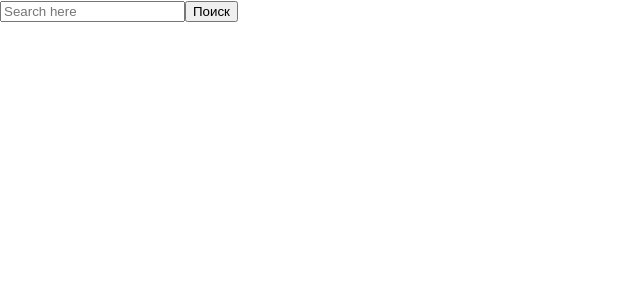
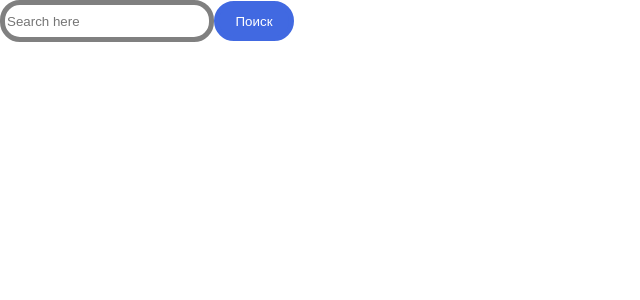
Before and after one commit to ilyasidorchik/sdamgia-homework-alyona, a React (Create React App) app: page / in a window 1280 px wide. Shown: the top 300 px of the page, without its empty margins (0-640 px from the left). Built offline with nearby package versions, Linux system fonts and the light colour scheme.

Commit message:
#10 add style for input and button

```diff
--- a/src/App.css
+++ b/src/App.css
@@ -36,3 +36,17 @@
     transform: rotate(360deg);
   }
 }
+.search-input {
+  border: 5px solid grey;
+  border-radius: 20px;
+  width: 200px;
+  height: 30px;
+}
+.search-button {
+  border: 5px solid royalblue;
+  background-color: royalblue;
+  border-radius: 20px;
+  height: 40px;
+  width: 80px;
+  color: white;
+}
--- a/src/App.js
+++ b/src/App.js
@@ -1,4 +1,5 @@
 import React from "react";
+
 import "./App.css";
 import SearchForm from "./components/SearchForm";
 
--- a/src/components/SearchForm.js
+++ b/src/components/SearchForm.js
@@ -33,14 +33,17 @@ const SearchForm = () => {
 
   return (
     <div>
-      <form>
+      <form className="search-form">
         <input
+          className="search-input"
           type="text"
           placeholder="Search here"
           value={value}
           onChange={handleChange}
         />
-        <button onClick={handleClick}>Поиск</button>
+        <button className="search-button" onClick={handleClick}>
+          Поиск
+        </button>
       </form>
       {subject && <Subject name={subject.name} title={subject.title} />}
     </div>
```
